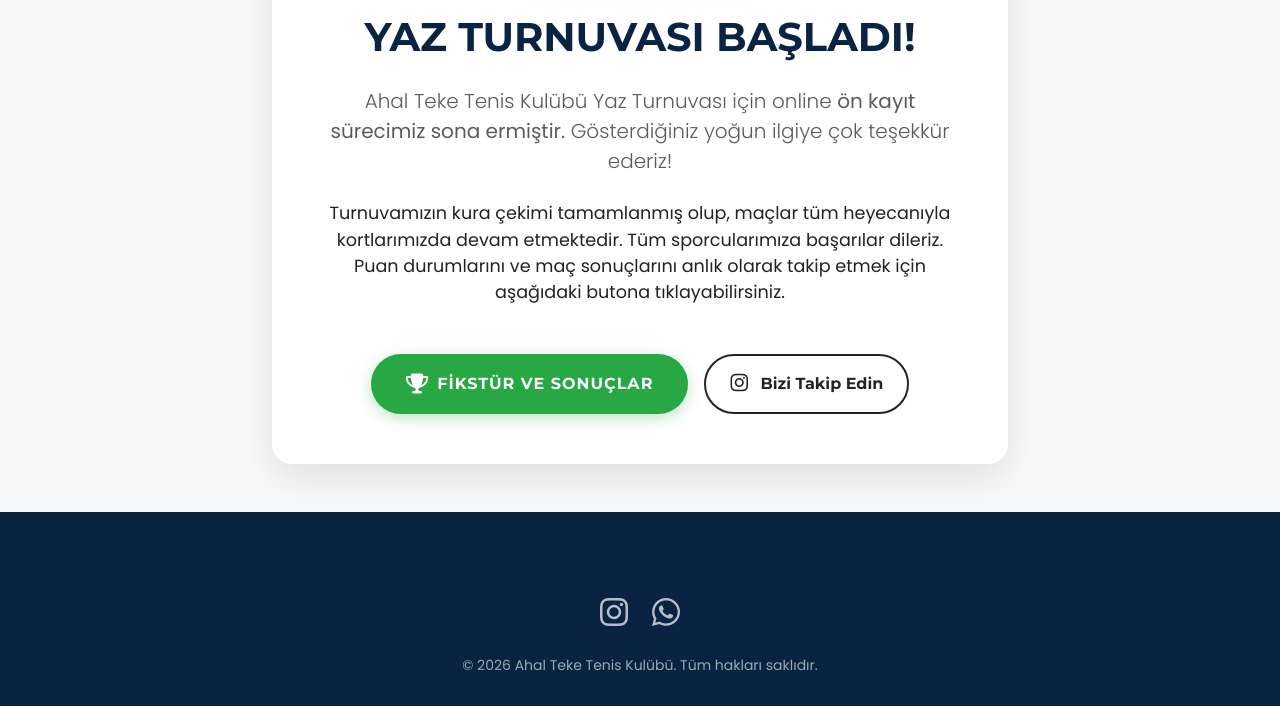
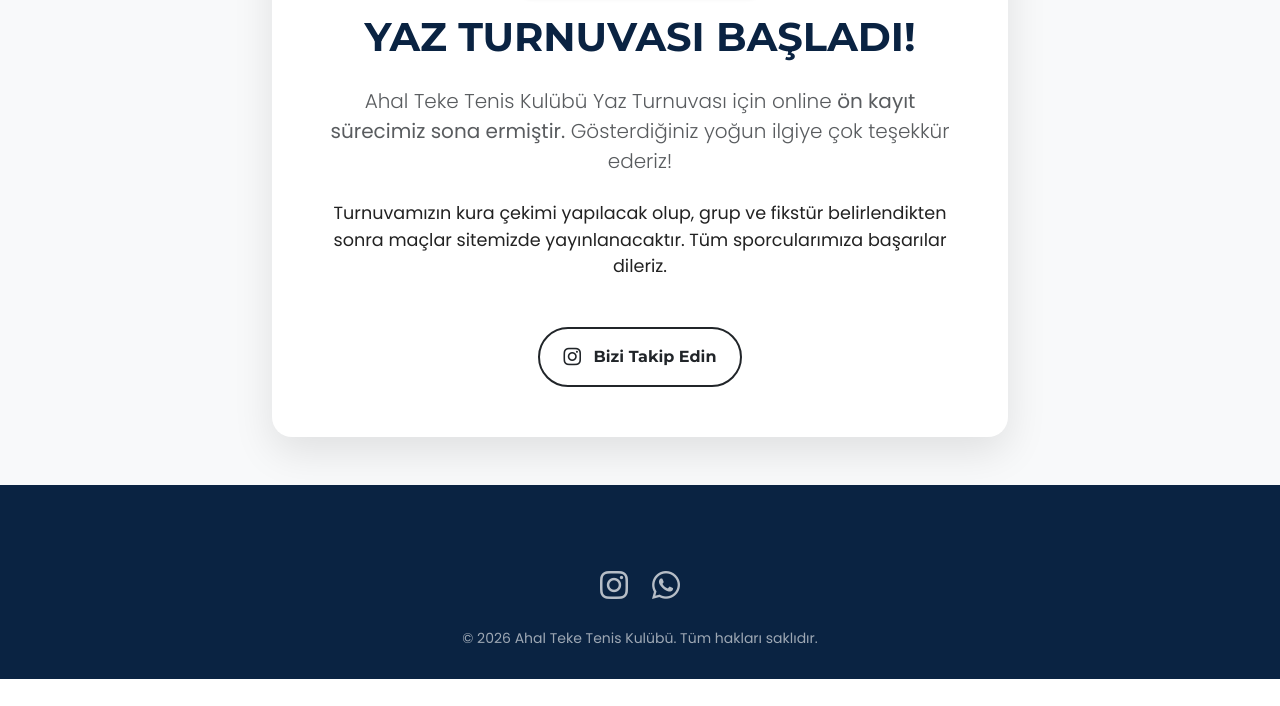
Before and after one commit to sahinbingol85/ahalteke, a Django app: page /turnuvalar/ in a window 1280 px wide. Shown: the part 386-1092 px from the top of the page. After the commit the page ends 1065 px from the top, so only its background shows below. Run offline with Django 5.2, Linux system fonts and the light colour scheme; data comes from the database, SQL or seed files in the repository.

Commit message:
Add files via upload

```diff
--- a/core/templates/core/turnuvalar.html
+++ b/core/templates/core/turnuvalar.html
@@ -100,32 +100,8 @@
                     <li class="nav-item"><a class="nav-link" href="{% url 'index' %}#hakkimizda">Kulüp</a></li>
                     <li class="nav-item"><a class="nav-link" href="{% url 'index' %}#galeri">Kortlar</a></li>
                     <li class="nav-item"><a class="nav-link active" href="{% url 'turnuvalar' %}">Turnuvalar</a></li>
-                    <li class="nav-item"><a class="nav-link" href="{% url 'fikstur' %}">Fikstür & Sonuçlar</a></li>
                     <li class="nav-item"><a class="nav-link" href="{% url 'index' %}#iletisim">İletişim</a></li>
 
-                    {% if request.user.is_authenticated %}
-                        <li class="nav-item dropdown ms-lg-2">
-                            <a class="nav-link dropdown-toggle text-success fw-bold" href="#" id="navbarDropdown" role="button" data-bs-toggle="dropdown" aria-expanded="false" style="border: 1px solid var(--accent-green); padding: 5px 15px; border-radius: 20px;">
-                                <i class="fa-solid fa-circle-user me-1"></i> {{ request.user.first_name }}
-                            </a>
-                            <ul class="dropdown-menu dropdown-menu-end shadow border-0 mt-2" aria-labelledby="navbarDropdown" style="border-radius: 10px;">
-                                <li><a class="dropdown-item fw-bold text-dark py-2" href="{% url 'profil' %}"><i class="fa-solid fa-id-badge me-2 text-primary"></i>Profilim</a></li>
-                                <li><hr class="dropdown-divider"></li>
-                                <li>
-                                    <form action="{% url 'logout' %}" method="post" class="px-2 py-1">
-                                        {% csrf_token %}
-                                        <button type="submit" class="btn btn-sm btn-danger w-100 fw-bold"><i class="fa-solid fa-right-from-bracket me-1"></i> Çıkış Yap</button>
-                                    </form>
-                                </li>
-                            </ul>
-                        </li>
-                    {% else %}
-                        <li class="nav-item ms-lg-2">
-                            <a class="nav-link text-warning fw-bold" href="{% url 'login' %}" style="border: 1px solid #ffc107; padding: 5px 15px; border-radius: 20px;">
-                                <i class="fa-solid fa-right-to-bracket me-1"></i> Giriş
-                            </a>
-                        </li>
-                    {% endif %}
 
                     <li class="nav-item ms-lg-3 mt-3 mt-lg-0">
                         <a class="nav-link instagram-btn" href="https://instagram.com/ahalteketeniskulubu" target="_blank">
@@ -167,13 +143,10 @@
                             Ahal Teke Tenis Kulübü Yaz Turnuvası için online <strong>ön kayıt sürecimiz sona ermiştir.</strong> Gösterdiğiniz yoğun ilgiye çok teşekkür ederiz!
                         </p>
                         <p class="mb-5" style="font-size: 1.1rem;">
-                            Turnuvamızın kura çekimi tamamlanmış olup, maçlar tüm heyecanıyla kortlarımızda devam etmektedir. Tüm sporcularımıza başarılar dileriz. Puan durumlarını ve maç sonuçlarını anlık olarak takip etmek için aşağıdaki butona tıklayabilirsiniz.
+                            Turnuvamızın kura çekimi yapılacak olup, grup ve fikstür belirlendikten sonra maçlar sitemizde yayınlanacaktır. Tüm sporcularımıza başarılar dileriz.
                         </p>
 
                         <div class="d-flex justify-content-center gap-3 flex-wrap">
-                            <a href="{% url 'fikstur' %}" class="btn btn-accent">
-                                <i class="fa-solid fa-trophy me-2 fa-lg"></i> Fikstür ve Sonuçlar
-                            </a>
                             <a href="https://instagram.com/ahalteketeniskulubu" target="_blank" class="btn btn-outline-dark rounded-pill px-4 py-3 fw-bold" style="border-width: 2px;">
                                 <i class="fa-brands fa-instagram fa-lg me-2"></i> Bizi Takip Edin
                             </a>
```
